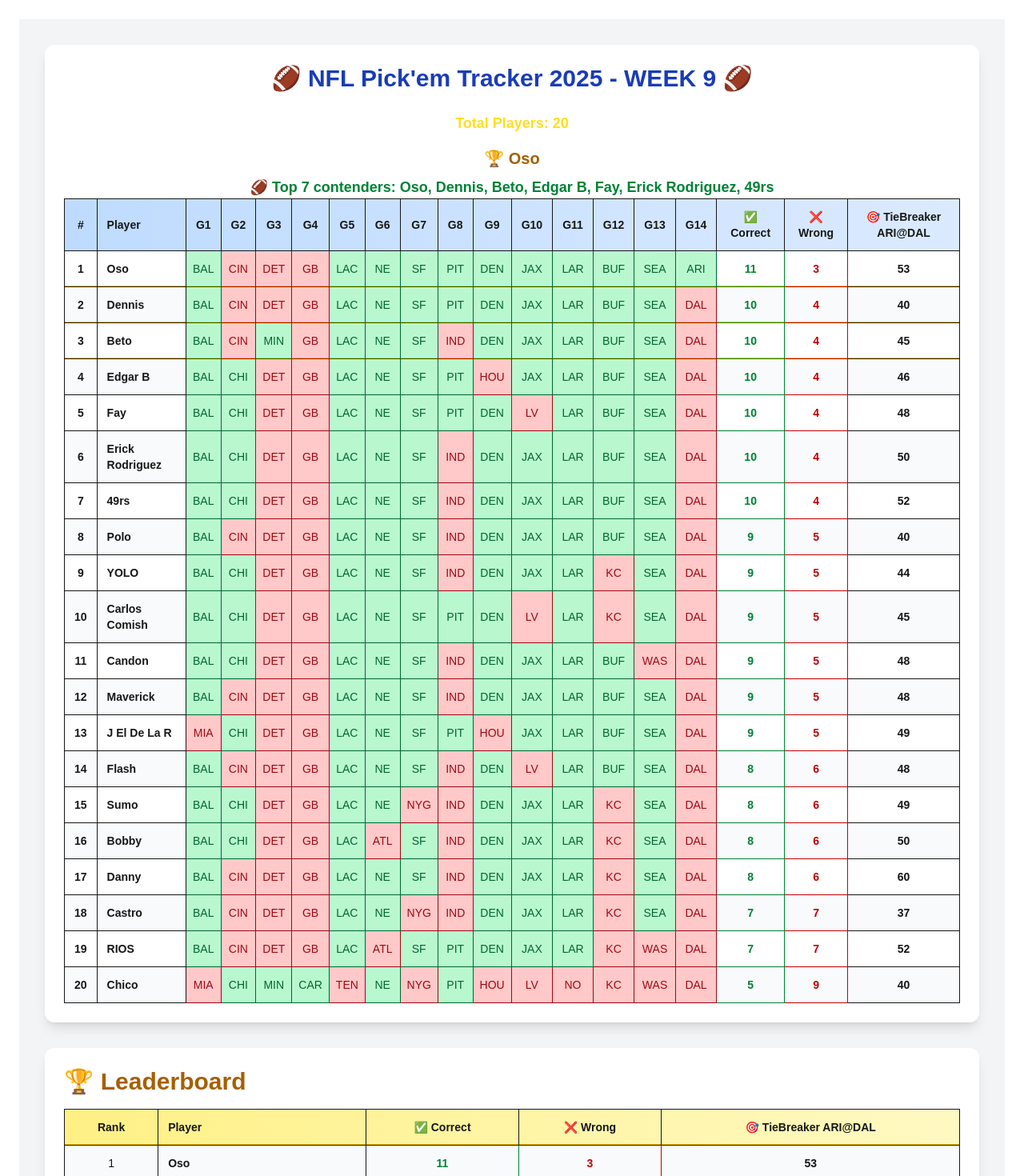
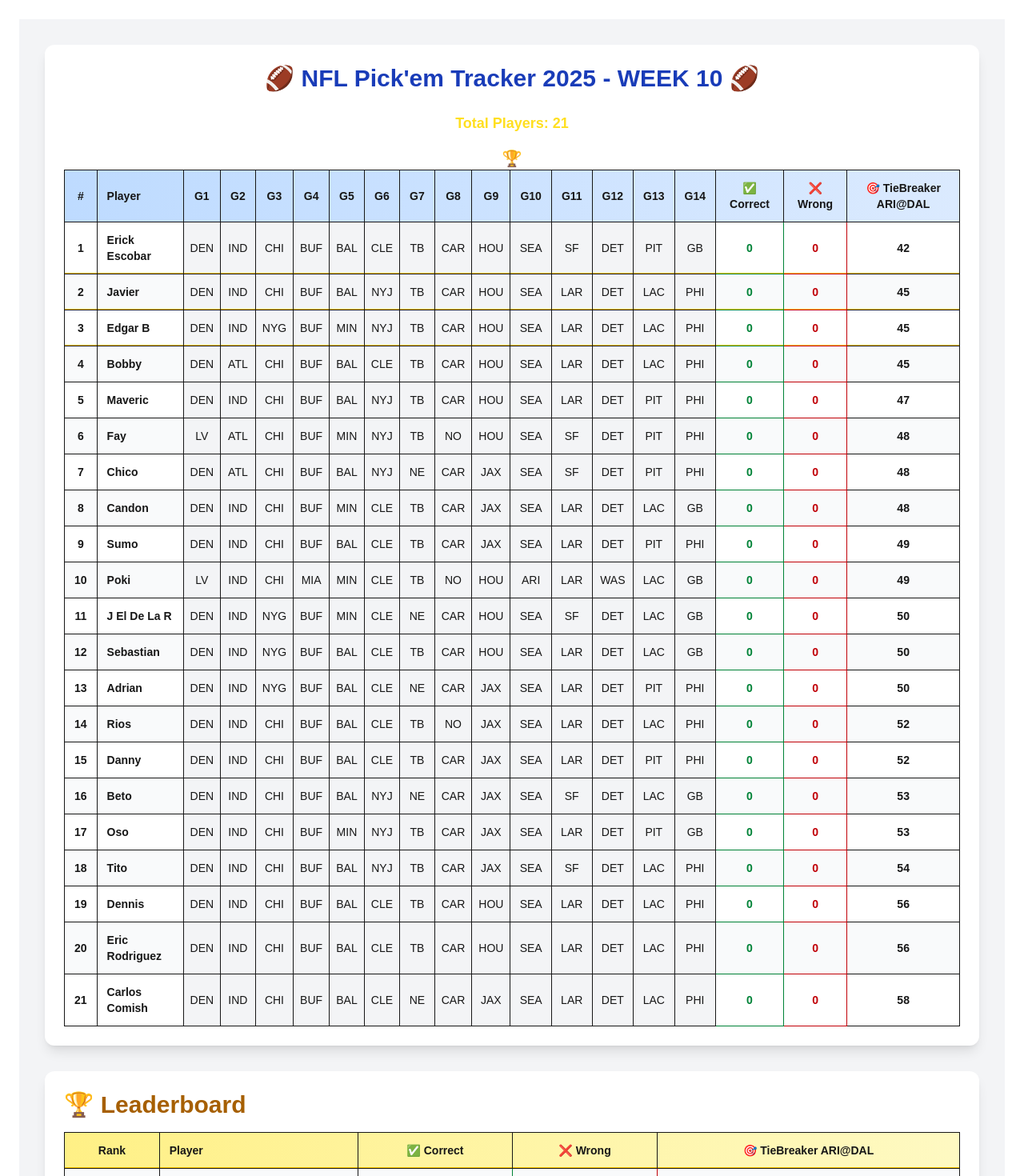
Before and after one commit to CarlosMartinezCM/pickEmTracker, a Next.js app: page / in a window 1280 px wide. Shown: the top 1470 px of the page at 80% size. Built offline with nearby package versions, Linux system fonts and the light colour scheme.

Commit message:
Updated pickems for week 10

```diff
--- a/app/components/PickEmBoard.tsx
+++ b/app/components/PickEmBoard.tsx
@@ -53,32 +53,33 @@ type Result = { [gameIndex: number]: string };
 type LeaderboardPlayer = Player & { correct: number; wrong: number; rank: number };
 
 // Week 9 results
-const confirmedResults: (string | null)[] = [/* WeekResults */  "BAL", "CHI", "MIN", "CAR", "LAC",
-                                                                 "NE", "SF", "PIT", "DEN", "JAX", "LAR", "BUF", "SEA", "ARI"    /*Results*/];
+const confirmedResults: (string | null)[] = [/* WeekResults */     /*Results*/];
 
-//Week 9 players
+//Week 10 players
 const initialPlayers: Player[] = [
-  { name: "Carlos Comish", picks: ["BAL","CHI","DET","GB","LAC","NE","SF","PIT","DEN","LV","LAR","KC","SEA","DAL"], tiebreaker: 45 },
-  { name: "J El De La R", picks: ["MIA","CHI","DET","GB","LAC","NE","SF","PIT","HOU","JAX","LAR","BUF","SEA","DAL"], tiebreaker: 49 },
-  { name: "Sumo", picks: ["BAL","CHI","DET","GB","LAC","NE","NYG","IND","DEN","JAX","LAR","KC","SEA","DAL"], tiebreaker: 49 },
-  { name: "Fay", picks: ["BAL","CHI","DET","GB","LAC","NE","SF","PIT","DEN","LV","LAR","BUF","SEA","DAL"], tiebreaker: 48 },
-  { name: "Oso", picks: ["BAL","CIN","DET","GB","LAC","NE","SF","PIT","DEN","JAX","LAR","BUF","SEA","ARI"], tiebreaker: 53 },
-  { name: "49rs", picks: ["BAL","CHI","DET","GB","LAC","NE","SF","IND","DEN","JAX","LAR","BUF","SEA","DAL"], tiebreaker: 52 },
-  { name: "RIOS", picks: ["BAL","CIN","DET","GB","LAC","ATL","SF","PIT","DEN","JAX","LAR","KC","WAS","DAL"], tiebreaker: 52 },
-  { name: "Candon", picks: ["BAL","CHI","DET","GB","LAC","NE","SF","IND","DEN","JAX","LAR","BUF","WAS","DAL"], tiebreaker: 48 },
-  { name: "Beto", picks: ["BAL","CIN","MIN","GB","LAC","NE","SF","IND","DEN","JAX","LAR","BUF","SEA","DAL"], tiebreaker: 45 },
-  { name: "Bobby", picks: ["BAL","CHI","DET","GB","LAC","ATL","SF","IND","DEN","JAX","LAR","KC","SEA","DAL"], tiebreaker: 50 },
-  { name: "Castro", picks: ["BAL","CIN","DET","GB","LAC","NE","NYG","IND","DEN","JAX","LAR","KC","SEA","DAL"], tiebreaker: 37 },
-  { name: "Dennis", picks: ["BAL","CIN","DET","GB","LAC","NE","SF","PIT","DEN","JAX","LAR","BUF","SEA","DAL"], tiebreaker: 40 },
-  { name: "Erick Rodriguez", picks: ["BAL","CHI","DET","GB","LAC","NE","SF","IND","DEN","JAX","LAR","BUF","SEA","DAL"], tiebreaker: 50 },
-  { name: "Chico", picks: ["MIA","CHI","MIN","CAR","TEN","NE","NYG","PIT","HOU","LV","NO","KC","WAS","DAL"], tiebreaker: 40 },
-  { name: "Polo", picks: ["BAL","CIN","DET","GB","LAC","NE","SF","IND","DEN","JAX","LAR","BUF","SEA","DAL"], tiebreaker: 40 },
-  { name: "Maverick", picks: ["BAL","CIN","DET","GB","LAC","NE","SF","IND","DEN","JAX","LAR","BUF","SEA","DAL"], tiebreaker: 48 },
-  { name: "Edgar B", picks: ["BAL","CHI","DET","GB","LAC","NE","SF","PIT","HOU","JAX","LAR","BUF","SEA","DAL"], tiebreaker: 46 },
-  { name: "YOLO", picks: ["BAL","CHI","DET","GB","LAC","NE","SF","IND","DEN","JAX","LAR","KC","SEA","DAL"], tiebreaker: 44 },
-  { name: "Flash", picks: ["BAL","CIN","DET","GB","LAC","NE","SF","IND","DEN","LV","LAR","BUF","SEA","DAL"], tiebreaker: 48 },
-  { name: "Danny", picks: ["BAL","CIN","DET","GB","LAC","NE","SF","IND","DEN","JAX","LAR","KC","SEA","DAL"], tiebreaker: 60 },
+  { name: "Carlos Comish", picks: ["DEN","IND","CHI","BUF","BAL","CLE","NE","CAR","JAX","SEA","LAR","DET","LAC","PHI"], tiebreaker: 58 },
+  { name: "Fay", picks: ["LV","ATL","CHI","BUF","MIN","NYJ","TB","NO","HOU","SEA","SF","DET","PIT","PHI"], tiebreaker: 48 },
+  { name: "Sumo", picks: ["DEN","IND","CHI","BUF","BAL","CLE","TB","CAR","JAX","SEA","LAR","DET","PIT","PHI"], tiebreaker: 49 },
+  { name: "Javier", picks: ["DEN","IND","CHI","BUF","BAL","NYJ","TB","CAR","HOU","SEA","LAR","DET","LAC","PHI"], tiebreaker: 45 },
+  { name: "Rios", picks: ["DEN","IND","CHI","BUF","BAL","CLE","TB","NO","JAX","SEA","LAR","DET","LAC","PHI"], tiebreaker: 52 },
+  { name: "Edgar B", picks: ["DEN","IND","NYG","BUF","MIN","NYJ","TB","CAR","HOU","SEA","LAR","DET","LAC","PHI"], tiebreaker: 45 },
+  { name: "J El De La R", picks: ["DEN","IND","NYG","BUF","MIN","CLE","NE","CAR","HOU","SEA","SF","DET","LAC","GB"], tiebreaker: 50 },
+  { name: "Poki", picks: ["LV","IND","CHI","MIA","MIN","CLE","TB","NO","HOU","ARI","LAR","WAS","LAC","GB"], tiebreaker: 49 },
+  { name: "Chico", picks: ["DEN","ATL","CHI","BUF","BAL","NYJ","NE","CAR","JAX","SEA","SF","DET","PIT","PHI"], tiebreaker: 48 },
+  { name: "Beto", picks: ["DEN","IND","CHI","BUF","BAL","NYJ","NE","CAR","JAX","SEA","SF","DET","LAC","GB"], tiebreaker: 53 },
+  { name: "Sebastian", picks: ["DEN","IND","NYG","BUF","BAL","CLE","TB","CAR","HOU","SEA","LAR","DET","LAC","GB"], tiebreaker: 50 },
+  { name: "Adrian", picks: ["DEN","IND","NYG","BUF","BAL","CLE","NE","CAR","JAX","SEA","LAR","DET","PIT","PHI"], tiebreaker: 50 },
+  { name: "Oso", picks: ["DEN","IND","CHI","BUF","MIN","NYJ","TB","CAR","JAX","SEA","LAR","DET","PIT","GB"], tiebreaker: 53 },
+  { name: "Maveric", picks: ["DEN","IND","CHI","BUF","BAL","NYJ","TB","CAR","HOU","SEA","LAR","DET","PIT","PHI"], tiebreaker: 47 },
+  { name: "Dennis", picks: ["DEN","IND","CHI","BUF","BAL","CLE","TB","CAR","HOU","SEA","LAR","DET","LAC","PHI"], tiebreaker: 56 },
+  { name: "Erick Escobar", picks: ["DEN","IND","CHI","BUF","BAL","CLE","TB","CAR","HOU","SEA","SF","DET","PIT","GB"], tiebreaker: 42 },
+  { name: "Candon", picks: ["DEN","IND","CHI","BUF","MIN","CLE","TB","CAR","JAX","SEA","LAR","DET","LAC","GB"], tiebreaker: 48 },
+  { name: "Danny", picks: ["DEN","IND","CHI","BUF","BAL","CLE","TB","CAR","JAX","SEA","LAR","DET","PIT","PHI"], tiebreaker: 52 },
+  { name: "Eric Rodriguez", picks: ["DEN","IND","CHI","BUF","BAL","CLE","TB","CAR","HOU","SEA","LAR","DET","LAC","PHI"], tiebreaker: 56 },
+  { name: "Bobby", picks: ["DEN","ATL","CHI","BUF","BAL","CLE","TB","CAR","HOU","SEA","LAR","DET","LAC","PHI"], tiebreaker: 45 },
+  { name: "Tito", picks: ["DEN","IND","CHI","BUF","BAL","NYJ","TB","CAR","JAX","SEA","SF","DET","LAC","PHI"], tiebreaker: 54 },
 ];
+
 
 // Helper: calculate correct/wrong
 const calculateRecord = (picks: string[], results: Result) => {
@@ -162,13 +163,13 @@ export default function PickemTracker() {
   const winners = useMemo(() => leaderboard.filter(p => p.rank === 1), [leaderboard]);
 
   // Top contenders: rank ≤ varies. ** This is where i change the number of top contenders**
-  const realisticWinners = useMemo(() => leaderboard.filter(p => p.rank <= 7), [leaderboard]);
+  const realisticWinners = useMemo(() => leaderboard.filter(p => p.rank <= 0), [leaderboard]);
 
   return (
     <div className="p-8 bg-gray-100 dark:bg-gray-900 min-h-screen space-y-8 transition-colors duration-300">      {/* Picks Tracker */}
       <Card>
         <h1 className="text-3xl text-center font-bold mb-6 text-blue-800 dark:text-blue-300">
-          🏈 NFL Pick'em Tracker 2025 - WEEK 9 🏈
+          🏈 NFL Pick'em Tracker 2025 - WEEK 10 🏈
         </h1>
        {/* total players */}
         <div className="text-center text-lg font-semibold text-yellow-300 dark:text-yellow-500 mb-1">
@@ -178,14 +179,14 @@ export default function PickemTracker() {
         {winners.length > 0 && (
           <div className="text-center mt-4 text-xl font-bold text-yellow-700 dark:text-green-300 blink">
             🏆 {(" ")}
-            {winners.map(p => p.name /* p.name ****** this is the winners section so next to rophy add Winning p.name when ready set this */).join(" ")}
+            {winners.map(p => null /* p.name ****** this is the winners section so next to rophy add Winning p.name when ready set this */).join(" ")}
           </div>
         )}
         {/* Top contenders */}
         {realisticWinners.length > 0 && (
           <div className="text-center mt-2 text-lg font-semibold text-green-700 dark:text-blue-200">
             🏈 {(" ")}
-             Top 7 contenders: {realisticWinners.map(p => p.name).join(", ")}
+             Top 7 contenders: {realisticWinners.map(p => null).join(", ")}
           </div>
         )}
         <div className="overflow-x-auto">
```
